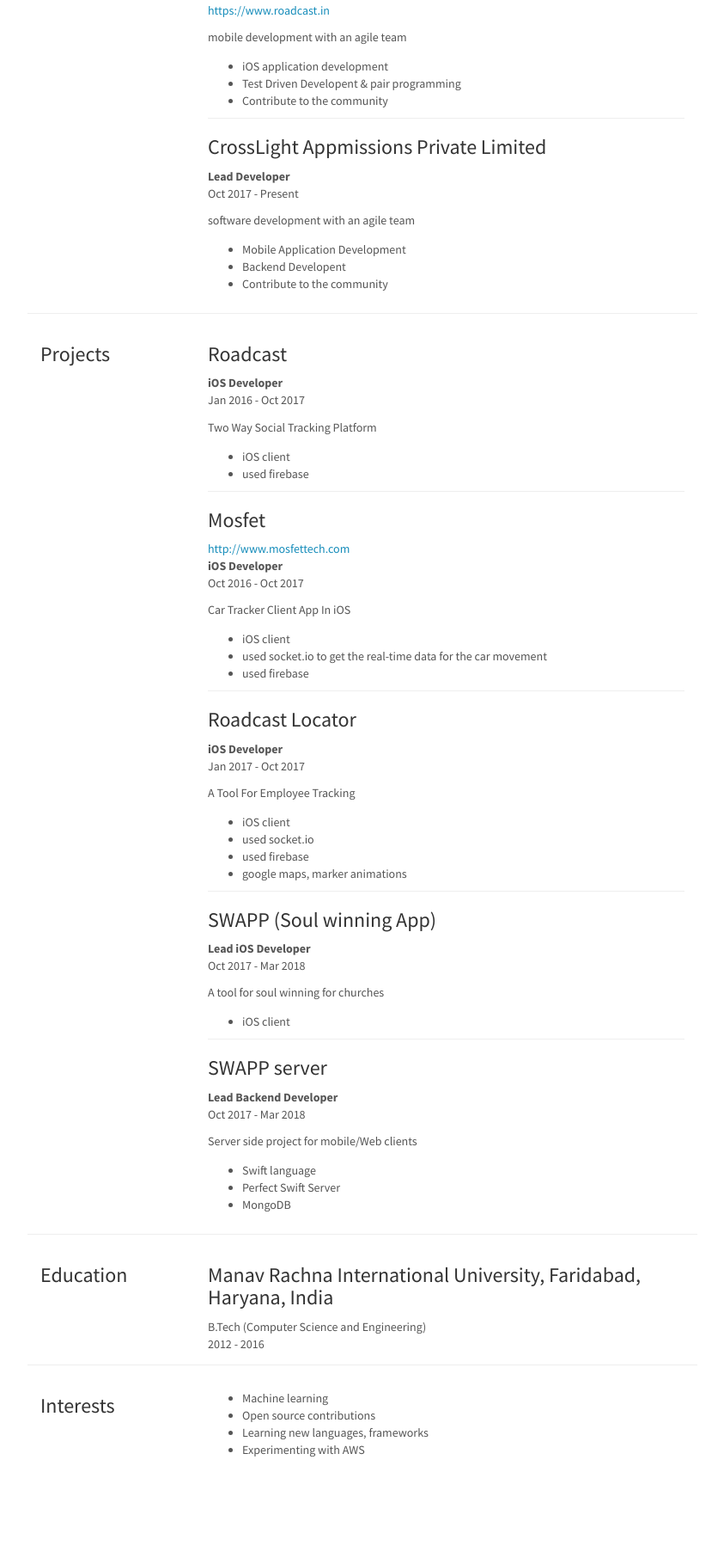
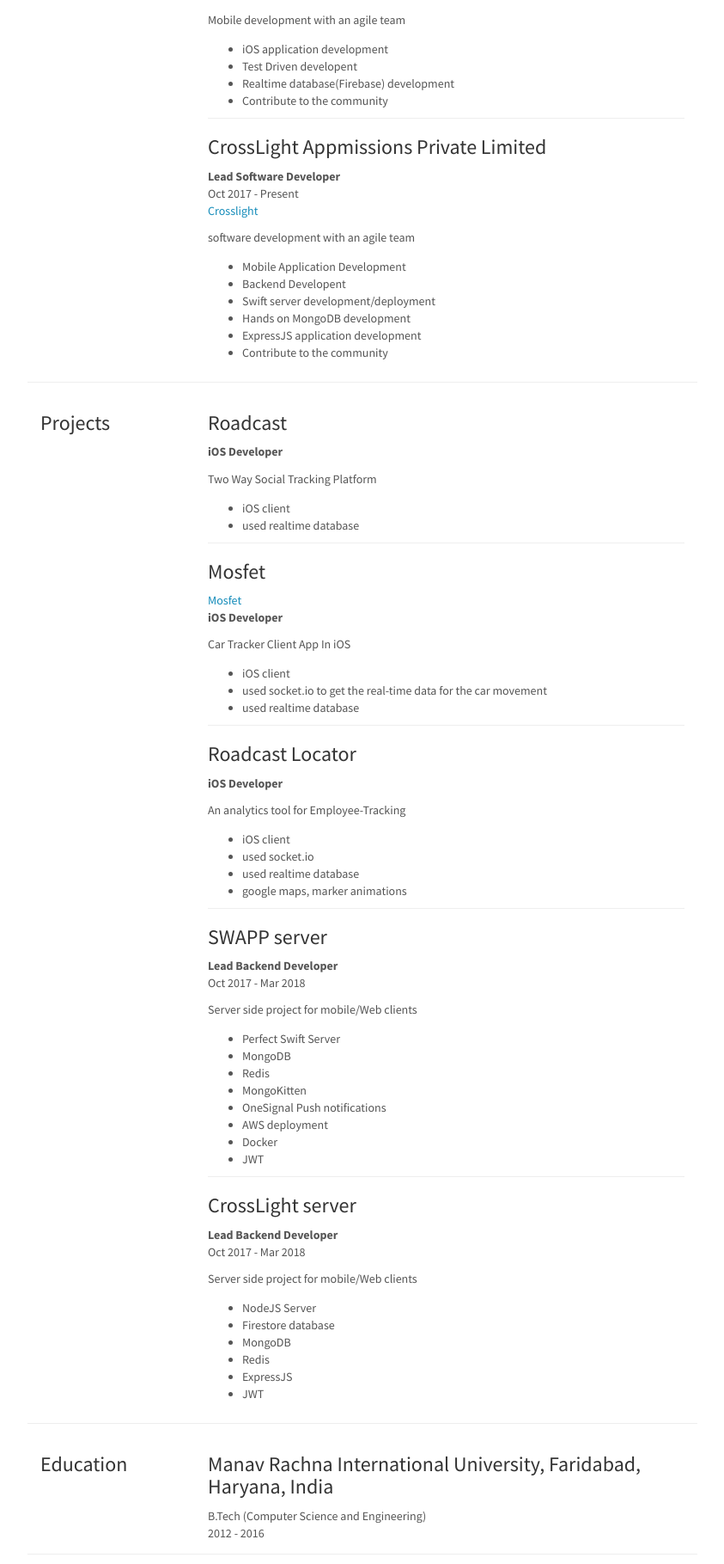
Before and after one commit to nitishmakhija/nitishmakhija.github.io, a plain HTML site: page index.html in a window 1280 px wide. Shown: the part 681-2500 px from the top of the page at 86% size, without its empty margins (218-1061 px from the left). Before the commit the page ends 2401 px from the top, so only its background shows below. Drawn offline with Linux system fonts and the light colour scheme.

Commit message:
Resume update

```diff
--- a/index.html
+++ b/index.html
@@ -22,7 +22,7 @@
 						<div class="col-md-6 col-sm-12">
 							<dl class="contacts dl-horizontal">
 								<dt>Phone:</dt>
-								<dd>+91 9999021545</dd>
+								<dd>+91-9999021545</dd>
 								<dt>Email:</dt>
 								<dd>
 									<a href="mailto:nitishmakhija@gmail.com">
@@ -70,27 +70,23 @@
 						<ul>
 								<li>Objective-C</li>
 								<li>Swift</li>
+								<li>Javascript/NodeJS</li>
 						</ul>
 					</div>
-
 
 					<div class="col-md-6">
 						<h4>Skills</h4>
 						<ul>
-								<li>Google Firebase, Maps, Map API's</li>
-								<li>Socket.io</li>
-								<li>WebSockets</li>
-								<li>Rest API's</li>
-								<li>MVC, MVVM, RIB's(Uber)</li>
+								<li>Firebase (Realtime Database, Firestore)</li>
+								<li>MongoDB</li>
+								<li>RethinkDB</li>
 								<li>Reactive Programming</li>
-								<li>Realm Mobile Database</li>
-								<li>UI Animations</li>
 								<li>Perfect Swift Server</li>
 								<li>Vapor Swift Server</li>
+								<li>ExpressJS</li>
+								<li>JWT</li>
 						</ul>
 					</div>
-
-
 
 			</div>
 		</div>
@@ -101,42 +97,36 @@
 			<h3>Work Experience</h3>
 		</header>
 		<div class="col-md-9">
-
 				<div class="item">
 					<h3>Roadcast Technology Solutions Private Limited</h3>
-					<strong>iOS Developer</strong>
+					<strong>Software Developer</strong>
 					<p class="sticky">Jan 2016 - Oct 2017</p>
 					<p class="sticky">
-						<a href="https://www.roadcast.in" target="_blank">https://www.roadcast.in</a>
+						<a href="https://www.roadcast.in" target="_blank">Roadcast</a>
 					</p>
-					<p>mobile development with an agile team</p>
+					<p>Mobile development with an agile team</p>
 					<ul>
-
 							<li>iOS application development</li>
-
-							<li>Test Driven Developent & pair programming</li>
-
+							<li>Test Driven developent</li>
+							<li>Realtime database(Firebase) development</li>
 							<li>Contribute to the community</li>
-
 					</ul>
 				</div>
-
 				<div class="item">
 					<h3>CrossLight Appmissions Private Limited</h3>
-					<strong>Lead Developer</strong>
+					<strong>Lead Software Developer</strong>
 					<p class="sticky">Oct 2017 - Present</p>
 					<p class="sticky">
-						<a href="" target="_blank"></a>
+						<a href="https://www.crosslight.io" target="_blank">Crosslight</a>
 					</p>
 					<p>software development with an agile team</p>
 					<ul>
-
 							<li>Mobile Application Development</li>
-
 							<li>Backend Developent</li>
-
+							<li>Swift server development/deployment</li>
+							<li>Hands on MongoDB development</li>
+							<li>ExpressJS application development</li>
 							<li>Contribute to the community</li>
-
 					</ul>
 				</div>
 
@@ -151,17 +141,12 @@
 
 				<div class="item">
 					<h3>Roadcast</h3>
-					<p class="sticky">
-						<a href="" target="_blank"></a>
-					</p>
-					<strong>iOS Developer</strong><br />
-					<p class="sticky">Jan 2016 - Oct 2017</p>
+					<strong>iOS Developer</strong><br/>
 					<p>Two Way Social Tracking Platform</p>
 					<ul>
 
 							<li>iOS client</li>
-
-							<li>used firebase</li>
+							<li>used realtime database</li>
 
 					</ul>
 				</div>
@@ -169,18 +154,14 @@
 				<div class="item">
 					<h3>Mosfet</h3>
 					<p class="sticky">
-						<a href="http://www.mosfettech.com" target="_blank">http://www.mosfettech.com</a>
+						<a href="http://www.mosfettech.com" target="_blank">Mosfet</a>
 					</p>
 					<strong>iOS Developer</strong><br />
-					<p class="sticky">Oct 2016 - Oct 2017</p>
 					<p>Car Tracker Client App In iOS</p>
 					<ul>
-
 							<li>iOS client</li>
-
 							<li>used socket.io to get the real-time data for the car movement</li>
-
-							<li>used firebase</li>
+							<li>used realtime database</li>
 
 					</ul>
 				</div>
@@ -191,35 +172,17 @@
 						<a href="" target="_blank"></a>
 					</p>
 					<strong>iOS Developer</strong><br />
-					<p class="sticky">Jan 2017 - Oct 2017</p>
-					<p>A Tool For Employee Tracking</p>
+					<p>An analytics tool for Employee-Tracking</p>
 					<ul>
 
 							<li>iOS client</li>
-
 							<li>used socket.io</li>
-
-							<li>used firebase</li>
-
+							<li>used realtime database</li>
 							<li>google maps, marker animations</li>
 
 					</ul>
 				</div>
 
-				<div class="item">
-					<h3>SWAPP (Soul winning App)</h3>
-					<p class="sticky">
-						<a href="" target="_blank"></a>
-					</p>
-					<strong>Lead iOS Developer</strong><br />
-					<p class="sticky">Oct 2017 - Mar 2018</p>
-					<p>A tool for soul winning for churches</p>
-					<ul>
-
-							<li>iOS client</li>
-
-					</ul>
-				</div>
 
 				<div class="item">
 					<h3>SWAPP server</h3>
@@ -230,15 +193,35 @@
 					<p class="sticky">Oct 2017 - Mar 2018</p>
 					<p>Server side project for mobile/Web clients</p>
 					<ul>
-
-							<li>Swift language</li>
-
 							<li>Perfect Swift Server</li>
-
 							<li>MongoDB</li>
-
+							<li>Redis</li>
+							<li>MongoKitten</li>
+							<li>OneSignal Push notifications</li>
+							<li>AWS deployment</li>
+							<li>Docker</li>
+							<li>JWT</li>
 					</ul>
 				</div>
+
+				<div class="item">
+					<h3>CrossLight server</h3>
+					<p class="sticky">
+						<a href="" target="_blank"></a>
+					</p>
+					<strong>Lead Backend Developer</strong><br />
+					<p class="sticky">Oct 2017 - Mar 2018</p>
+					<p>Server side project for mobile/Web clients</p>
+					<ul>
+							<li>NodeJS Server</li>
+							<li>Firestore database</li>
+							<li>MongoDB</li>
+							<li>Redis</li>
+							<li>ExpressJS</li>
+							<li>JWT</li>
+					</ul>
+				</div>
+
 
 		</div>
 	</section>
@@ -265,8 +248,6 @@
 		<ul>
 		  	<li>Machine learning</li>
 		  	<li>Open source contributions</li>
-				<li>Learning new languages, frameworks</li>
-				<li>Experimenting with AWS</li>
 		</ul>
 		</div>
 	</section>
```
